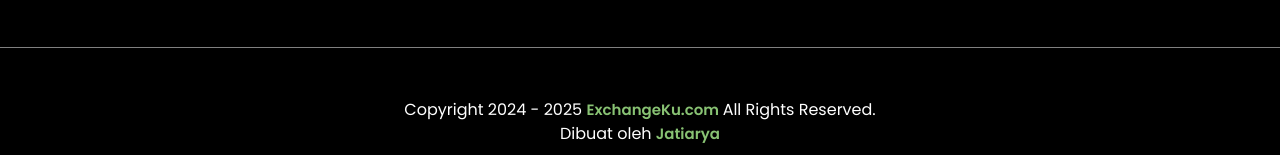
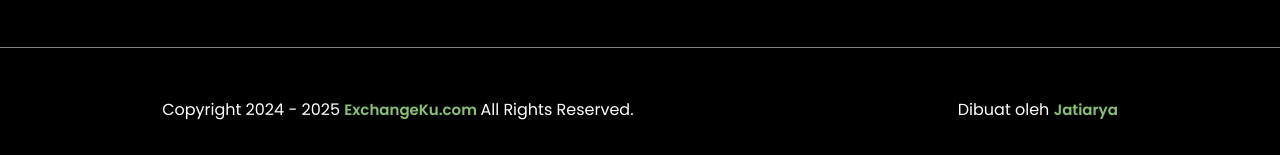
Before and after one commit to Jatiarya/Web3-Crypto-Exhange, a plain HTML site: page index.html in a window 1280 px wide. Shown: the part 3632-3787 px from the top of the page. Drawn offline with nearby package versions, Linux system fonts and the light colour scheme.

Commit message:
update lagi

```diff
--- a/index.html
+++ b/index.html
@@ -722,11 +722,15 @@
         </div>
       </div>
       <div class="line h-[1px] bg-white/50 mt-[50px]"></div>
-      <div class="credit text-white flex flex-col lg:flex lg:justify-between lg:mt-[50px] md:flex md:justify-between md:mt-[50px]">
+      <div
+        class="credit text-white flex flex-col lg:flex lg:flex-row lg:justify-between lg:mt-[50px] md:flex md:flex-row md:justify-between md:mt-[50px]"
+      >
         <span class="mx-auto"
           >Copyright 2024 - 2025
           <span class="text-[#88c273] font-semibold text-[15px]"
-            >ExchangeKu.com </span
+            ><a href="#https://exchangeku.netlify.app/"
+              >ExchangeKu.com
+            </a></span
           >All Rights Reserved.</span
         >
         <span class="mx-auto"
```
